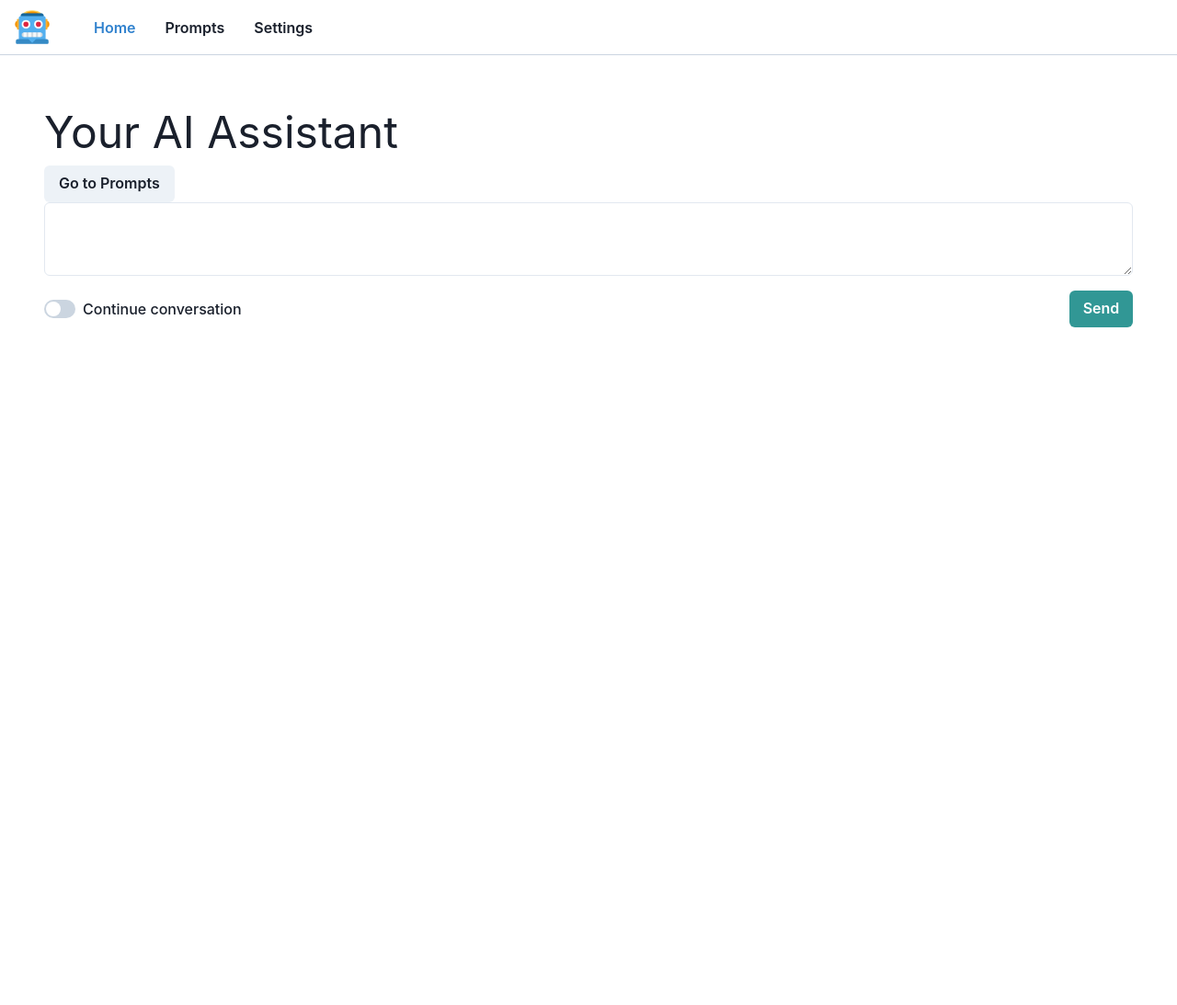
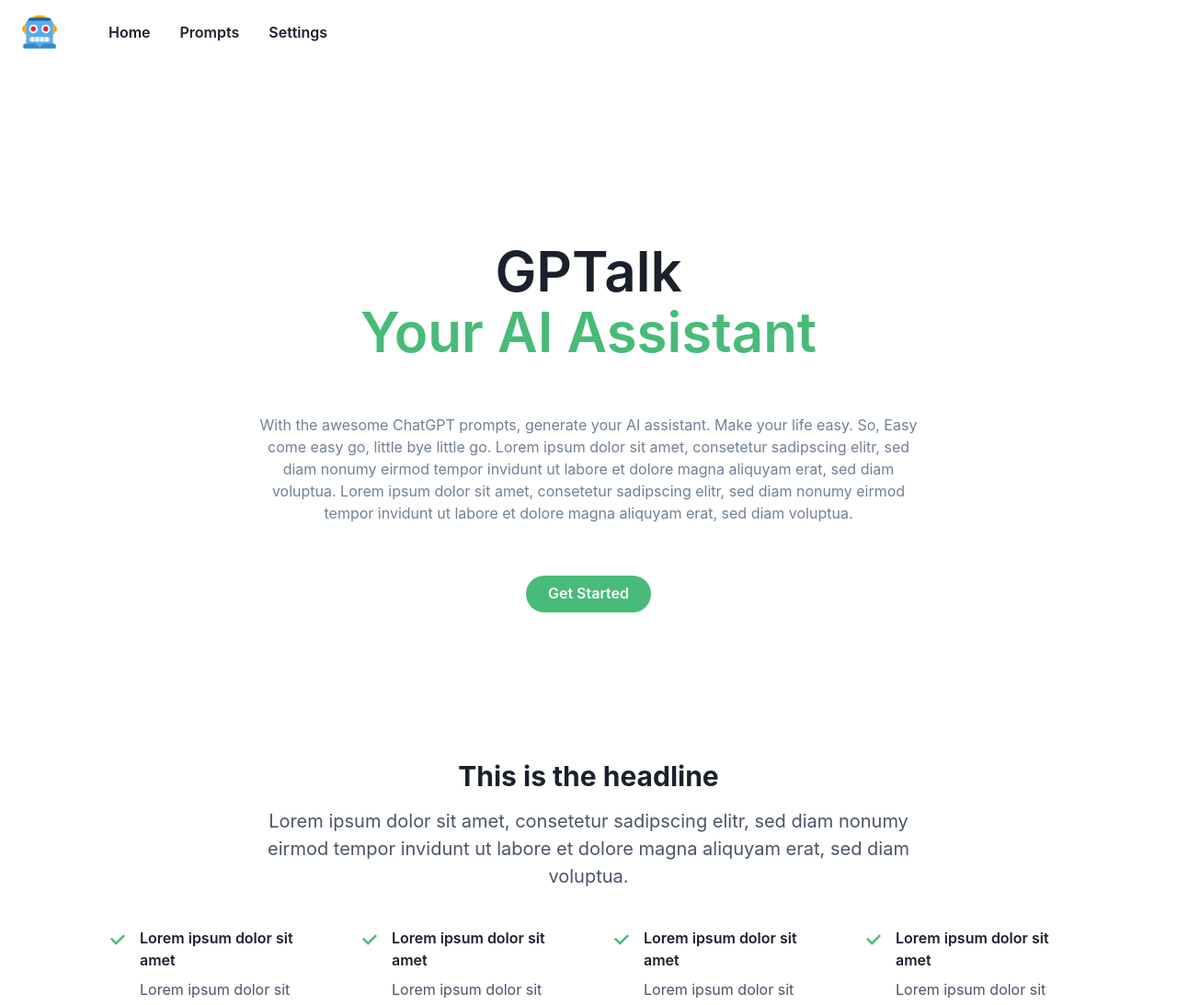
Before and after one commit to sercanpaspal/chatgpt-web, a React (Vite) app: page / in a window 1280 px wide. Shown: the top 1093 px of the page at 92% size. Before the commit the page ends 800 px from the top, so only its background shows below. Built offline with nearby package versions, Linux system fonts and the light colour scheme.

Commit message:
feat: implementation of a basic landing page

```diff
--- /dev/null
+++ b/src/components/Features/index.jsx
@@ -0,0 +1,51 @@
+import {
+  Box,
+  Container,
+  Heading,
+  SimpleGrid,
+  Icon,
+  Text,
+  Stack,
+  HStack,
+  VStack,
+} from '@chakra-ui/react';
+import { CheckIcon } from '@chakra-ui/icons';
+
+// Replace test data with your own
+// eslint-disable-next-line prefer-spread
+const features = Array.apply(null, Array(8)).map((x, i) => ({
+  id: i,
+  title: 'Lorem ipsum dolor sit amet',
+  text: 'Lorem ipsum dolor sit amet, consetetur sadipscing elitr, sed diam.',
+}));
+
+export default function Features() {
+  return (
+    <Box p={4}>
+      <Stack spacing={4} as={Container} maxW="3xl" textAlign="center">
+        <Heading fontSize="3xl">This is the headline</Heading>
+        <Text color="gray.600" fontSize="xl">
+          Lorem ipsum dolor sit amet, consetetur sadipscing elitr, sed diam
+          nonumy eirmod tempor invidunt ut labore et dolore magna aliquyam erat,
+          sed diam voluptua.
+        </Text>
+      </Stack>
+
+      <Container maxW="6xl" mt={10}>
+        <SimpleGrid columns={{ base: 1, md: 2, lg: 4 }} spacing={10}>
+          {features.map((feature) => (
+            <HStack key={feature.id} align="top">
+              <Box color="green.400" px={2}>
+                <Icon as={CheckIcon} />
+              </Box>
+              <VStack align="start">
+                <Text fontWeight={600}>{feature.title}</Text>
+                <Text color="gray.600">{feature.text}</Text>
+              </VStack>
+            </HStack>
+          ))}
+        </SimpleGrid>
+      </Container>
+    </Box>
+  );
+}
--- /dev/null
+++ b/src/components/Footer/index.jsx
@@ -0,0 +1,31 @@
+import {
+  Box,
+  Container,
+  Stack,
+  Text,
+  useColorModeValue,
+} from '@chakra-ui/react';
+import Navbar from '../Navbar';
+
+export default function Footer() {
+  return (
+    <Box
+      color={useColorModeValue('gray.700', 'gray.200')}
+    >
+      <Container
+        as={Stack}
+        maxW="6xl"
+        py={4}
+        direction={{ base: 'column', md: 'row' }}
+        spacing={4}
+        justify={{ base: 'center', md: 'space-between' }}
+        align={{ base: 'center', md: 'center' }}
+      >
+        <Stack direction="row" spacing={6}>
+          <Navbar />
+        </Stack>
+        <Text>© 2023 GPTalk. All rights reserved</Text>
+      </Container>
+    </Box>
+  );
+}
--- /dev/null
+++ b/src/components/Header/index.jsx
@@ -0,0 +1,62 @@
+import {
+  Box,
+  Heading,
+  Text,
+  Button,
+  Stack,
+  Container,
+} from '@chakra-ui/react';
+import { useNavigate } from 'react-router-dom';
+
+export default function Header() {
+  const navigate = useNavigate();
+
+  return (
+    <Container maxW="3xl">
+      <Stack
+        as={Box}
+        textAlign="center"
+        spacing={{ base: 8, md: 14 }}
+        py={{ base: 20, md: 36 }}
+      >
+        <Heading
+          fontWeight={600}
+          fontSize={{ base: '2xl', sm: '4xl', md: '6xl' }}
+          lineHeight="110%"
+        >
+          GPTalk
+          {' '}
+          <br />
+          <Text as="span" color="green.400">
+            Your AI Assistant
+          </Text>
+        </Heading>
+        <Text color="gray.500">
+          With the awesome ChatGPT prompts, generate your AI assistant. Make your life easy. So, Easy come easy go, little bye little go.
+          Lorem ipsum dolor sit amet, consetetur sadipscing elitr, sed diam nonumy eirmod tempor invidunt ut labore et dolore magna aliquyam erat, sed diam voluptua.
+          Lorem ipsum dolor sit amet, consetetur sadipscing elitr, sed diam nonumy eirmod tempor invidunt ut labore et dolore magna aliquyam erat, sed diam voluptua.
+        </Text>
+        <Stack
+          direction="column"
+          spacing={3}
+          align="center"
+          alignSelf="center"
+          position="relative"
+        >
+          <Button
+            colorScheme="green"
+            bg="green.400"
+            rounded="full"
+            px={6}
+            _hover={{
+              bg: 'green.500',
+            }}
+            onClick={() => navigate('/home')}
+          >
+            Get Started
+          </Button>
+        </Stack>
+      </Stack>
+    </Container>
+  );
+}
--- a/src/components/Navbar/index.jsx
+++ b/src/components/Navbar/index.jsx
@@ -1,14 +1,11 @@
 import {
   Box,
   Flex,
-  Text,
   IconButton,
   Button,
   Stack,
   Collapse,
   Image,
-  useColorModeValue,
-  useBreakpointValue,
   useDisclosure,
 } from '@chakra-ui/react';
 import { HamburgerIcon, CloseIcon } from '@chakra-ui/icons';
@@ -20,7 +17,7 @@ function NavLinks() {
   const NAV_SCREENS = [
     {
       label: 'Home',
-      to: '/',
+      to: '/home',
     },
     {
       label: 'Prompts',
@@ -50,7 +47,6 @@ function Navbar() {
         minH="60px"
         py={{ base: 2 }}
         px={{ base: 4 }}
-        borderBottom={1}
         borderStyle="solid"
         borderColor="gray.300"
         align="center"
@@ -70,17 +66,18 @@ function Navbar() {
           />
         </Flex>
         <Flex flex={{ base: 1 }} justify={{ base: 'center', md: 'start' }}>
-          <Text
-            textAlign={useBreakpointValue({ base: 'center', md: 'left' })}
-            fontFamily="heading"
-            color={useColorModeValue('gray.800', 'white')}
+          <Button
+            as={Link}
+            to="/"
+            variant="link"
+            p={2}
           >
             <Image
               src="/logo.png"
               boxSize="38px"
               objectFit="cover"
             />
-          </Text>
+          </Button>
 
           <Flex display={{ base: 'none', md: 'flex' }} ml={10}>
             <Stack direction="row" spacing={4} alignItems="center">
--- a/src/components/PromptListItem/index.jsx
+++ b/src/components/PromptListItem/index.jsx
@@ -19,7 +19,7 @@ function PromptListItem({ promptItem }) {
 
   const handleSelectPrompt = () => {
     dispatch(selectPrompt(promptItem));
-    navigate('/');
+    navigate('/home');
   };
 
   return (
--- /dev/null
+++ b/src/components/Testimonials/index.jsx
@@ -0,0 +1,144 @@
+/* eslint-disable react/prop-types */
+import {
+  Box,
+  Flex,
+  Heading,
+  Text,
+  Stack,
+  Container,
+  Avatar,
+  useColorModeValue,
+} from '@chakra-ui/react';
+
+function Testimonial({ children }) {
+  return <Box>{children}</Box>;
+}
+
+function TestimonialContent({ children }) {
+  return (
+    <Stack
+      bg={useColorModeValue('white', 'gray.800')}
+      boxShadow="lg"
+      p={8}
+      rounded="xl"
+      align="center"
+      pos="relative"
+      _after={{
+        content: '""',
+        w: 0,
+        h: 0,
+        borderLeft: 'solid transparent',
+        borderLeftWidth: 16,
+        borderRight: 'solid transparent',
+        borderRightWidth: 16,
+        borderTop: 'solid',
+        borderTopWidth: 16,
+        borderTopColor: useColorModeValue('white', 'gray.800'),
+        pos: 'absolute',
+        bottom: '-16px',
+        left: '50%',
+        transform: 'translateX(-50%)',
+      }}
+    >
+      {children}
+    </Stack>
+  );
+}
+
+function TestimonialHeading({ children }) {
+  return (
+    <Heading as="h3" fontSize="xl">
+      {children}
+    </Heading>
+  );
+}
+
+function TestimonialText({ children }) {
+  return (
+    <Text
+      textAlign="center"
+      color={useColorModeValue('gray.600', 'gray.400')}
+      fontSize="sm"
+    >
+      {children}
+    </Text>
+  );
+}
+
+function TestimonialAvatar({
+  src,
+  name,
+  title,
+}) {
+  return (
+    <Flex align="center" mt={8} direction="column">
+      <Avatar src={src} alt={name} mb={2} />
+      <Stack spacing={-1} align="center">
+        <Text fontWeight={600}>{name}</Text>
+        <Text fontSize="sm" color={useColorModeValue('gray.600', 'gray.400')}>
+          {title}
+        </Text>
+      </Stack>
+    </Flex>
+  );
+}
+
+export default function Testimonials() {
+  return (
+    <Box>
+      <Container maxW="7xl" py={16} as={Stack} spacing={12}>
+        <Stack spacing={0} align="center">
+          <Heading>Our Clients Speak</Heading>
+          <Text>We have been working with clients around the world</Text>
+        </Stack>
+        <Stack
+          direction={{ base: 'column', md: 'row' }}
+          spacing={{ base: 10, md: 4, lg: 10 }}
+        >
+          <Testimonial>
+            <TestimonialContent>
+              <TestimonialHeading>Efficient Collaborating</TestimonialHeading>
+              <TestimonialText>
+                Lorem ipsum dolor sit amet, consectetur adipiscing elit. Auctor
+                neque sed imperdiet nibh lectus feugiat nunc sem.
+              </TestimonialText>
+            </TestimonialContent>
+            <TestimonialAvatar
+              src="https://images.unsplash.com/photo-1586297135537-94bc9ba060aa?ixid=MXwxMjA3fDB8MHxwaG90by1wYWdlfHx8fGVufDB8fHw%3D&ixlib=rb-1.2.1&auto=format&fit=crop&w=100&q=80"
+              name="Jane Cooper"
+              title="CEO at ABC Corporation"
+            />
+          </Testimonial>
+          <Testimonial>
+            <TestimonialContent>
+              <TestimonialHeading>Intuitive Design</TestimonialHeading>
+              <TestimonialText>
+                Lorem ipsum dolor sit amet, consectetur adipiscing elit. Auctor
+                neque sed imperdiet nibh lectus feugiat nunc sem.
+              </TestimonialText>
+            </TestimonialContent>
+            <TestimonialAvatar
+              src="https://images.unsplash.com/photo-1586297135537-94bc9ba060aa?ixid=MXwxMjA3fDB8MHxwaG90by1wYWdlfHx8fGVufDB8fHw%3D&ixlib=rb-1.2.1&auto=format&fit=crop&w=100&q=80"
+              name="Jane Cooper"
+              title="CEO at ABC Corporation"
+            />
+          </Testimonial>
+          <Testimonial>
+            <TestimonialContent>
+              <TestimonialHeading>Mindblowing Service</TestimonialHeading>
+              <TestimonialText>
+                Lorem ipsum dolor sit amet, consectetur adipiscing elit. Auctor
+                neque sed imperdiet nibh lectus feugiat nunc sem.
+              </TestimonialText>
+            </TestimonialContent>
+            <TestimonialAvatar
+              src="https://images.unsplash.com/photo-1586297135537-94bc9ba060aa?ixid=MXwxMjA3fDB8MHxwaG90by1wYWdlfHx8fGVufDB8fHw%3D&ixlib=rb-1.2.1&auto=format&fit=crop&w=100&q=80"
+              name="Jane Cooper"
+              title="CEO at ABC Corporation"
+            />
+          </Testimonial>
+        </Stack>
+      </Container>
+    </Box>
+  );
+}
--- /dev/null
+++ b/src/pages/Landing/index.jsx
@@ -0,0 +1,18 @@
+import {
+  Container,
+} from '@chakra-ui/react';
+import Features from '../../components/Features';
+import Footer from '../../components/Footer';
+import Header from '../../components/Header';
+import Testimonials from '../../components/Testimonials';
+
+export default function Landing() {
+  return (
+    <Container maxW="6xl">
+      <Header />
+      <Features />
+      <Testimonials />
+      <Footer />
+    </Container>
+  );
+}
--- a/src/pages/index.jsx
+++ b/src/pages/index.jsx
@@ -4,6 +4,7 @@ import Layout from '../components/Layout';
 import Home from './Home';
 import Settings from './Settings';
 import Prompts from './Prompts';
+import Landing from './Landing';
 
 const router = createBrowserRouter([
   {
@@ -12,6 +13,10 @@ const router = createBrowserRouter([
     children: [
       {
         path: '/',
+        element: <Landing />,
+      },
+      {
+        path: '/home',
         element: <Home />,
       },
       {
--- a/src/store/slices/chat.js
+++ b/src/store/slices/chat.js
@@ -15,8 +15,7 @@ export const fetchChat = createAsyncThunk(
     const { app: { apiKey }, chat: { messages: _messages, selectedPrompt: { prompt } } } = getState();
 
     const messages = [
-      { role: 'system', content: prompt },
-      ..._messages,
+      ...prompt ? [{ role: 'system', content: prompt }, ..._messages] : _messages,
     ];
 
     try {
```
